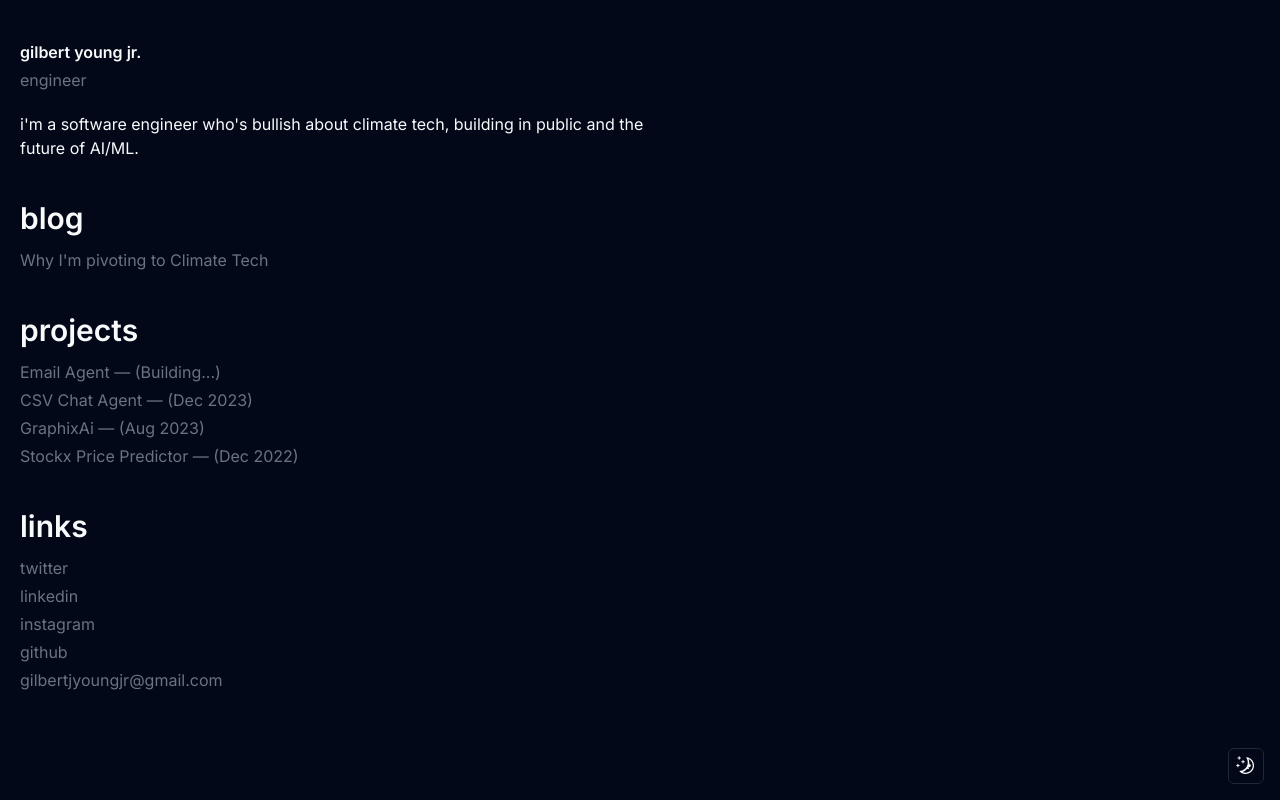
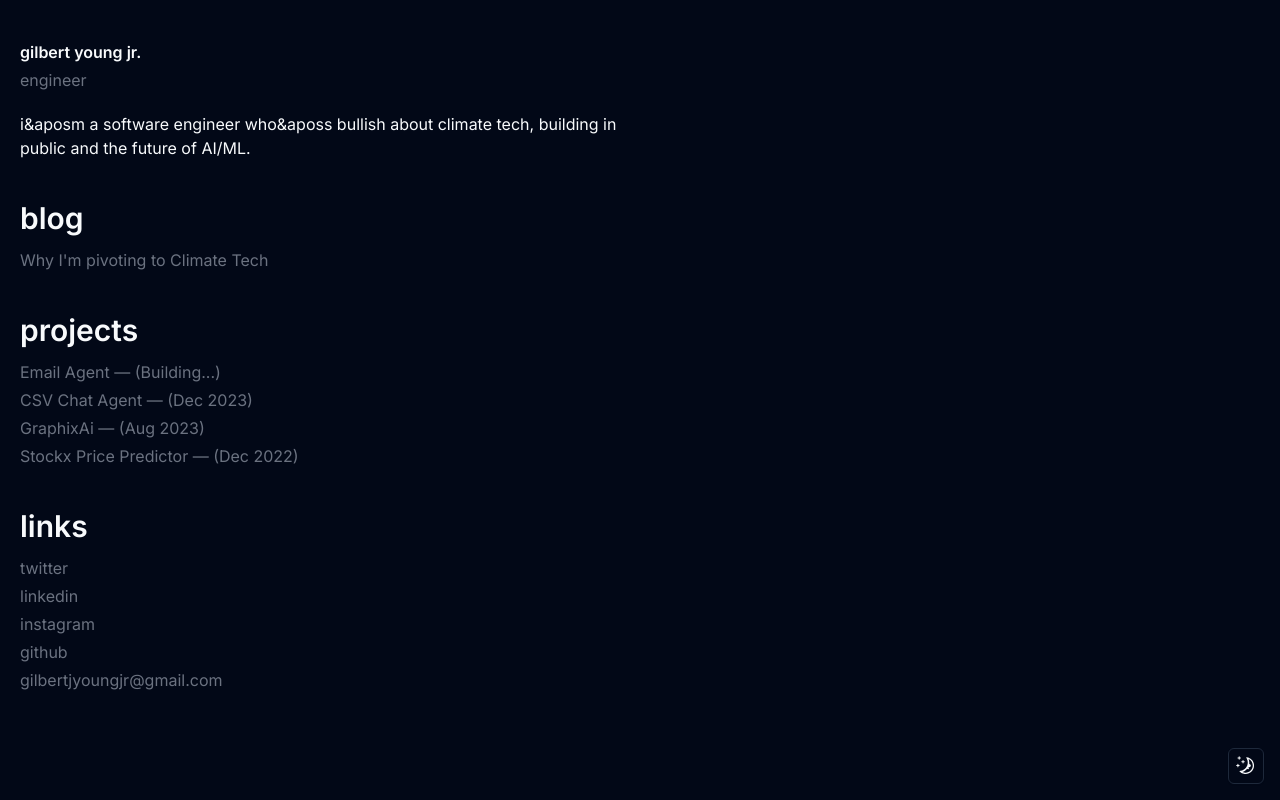
Before and after one commit to gjyoungjr/portfolio, a Next.js app: page / in a window 1280 px wide. Built offline with nearby package versions, Linux system fonts and the light colour scheme.

Commit message:
fix linting issues

```diff
--- a/app/page.tsx
+++ b/app/page.tsx
@@ -9,8 +9,8 @@ export default function Home() {
 
       <div className="mt-5 max-w-screen-sm">
         <p>
-          i'm a software engineer who's bullish about climate tech, building in
-          public and the future of AI/ML.
+          i&aposm a software engineer who&aposs bullish about climate tech,
+          building in public and the future of AI/ML.
         </p>
       </div>
 
```
